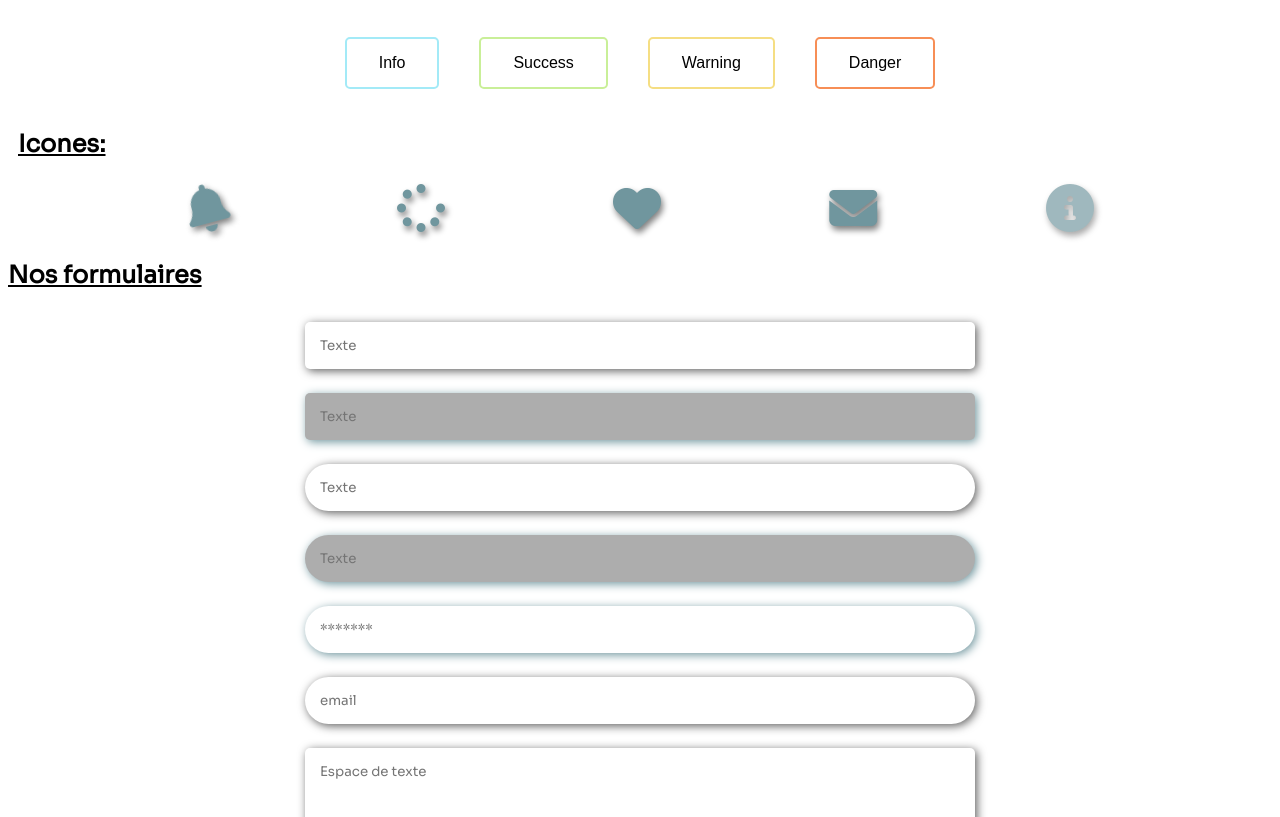
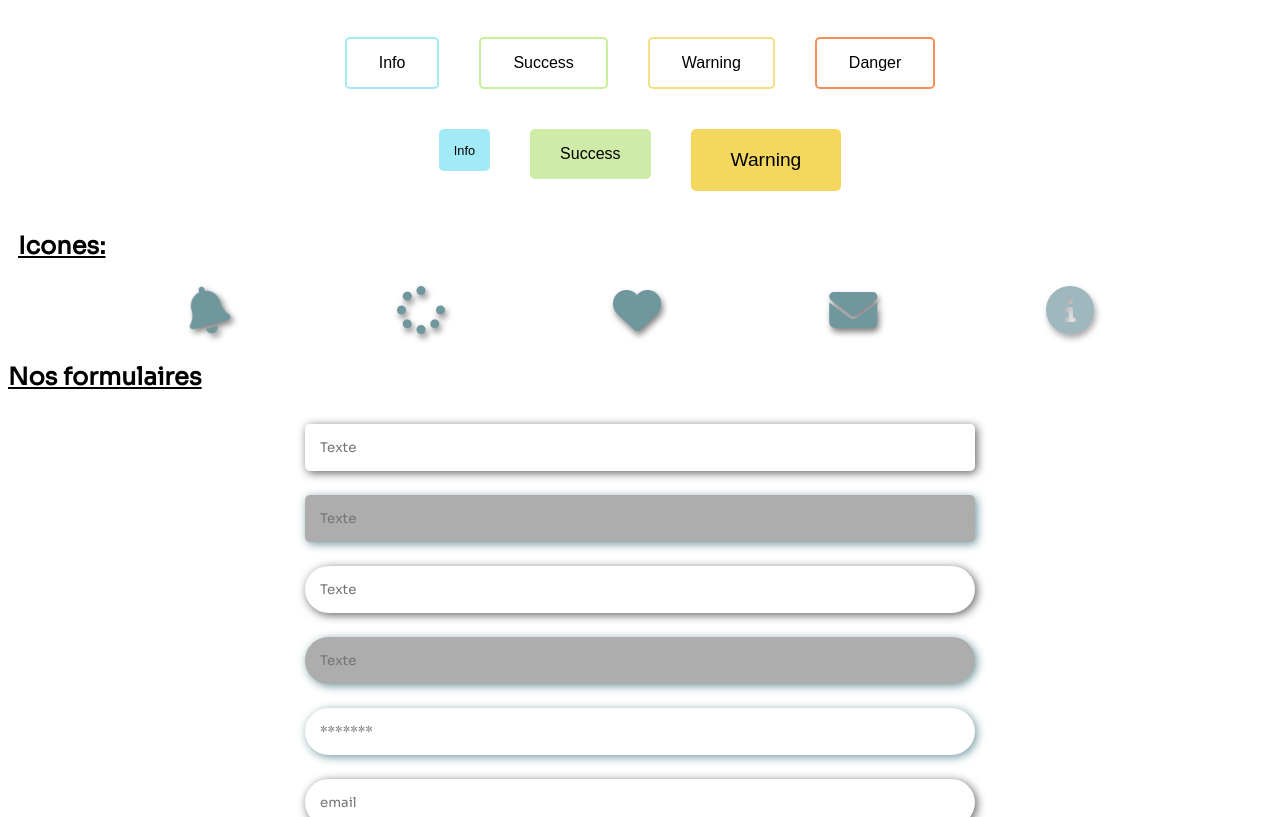
Before and after one commit to Chreees79/Kit_UI, a plain HTML site: page index.html in a window 1280 px wide. Shown: the part 1391-2208 px from the top of the page. Drawn offline with Linux system fonts and the light colour scheme.

Commit message:
add final buttons

```diff
--- a/index.html
+++ b/index.html
@@ -78,12 +78,16 @@
       <button class="btn warning" >Warning</button>
       <button class="btn danger">Danger</button>
     </div>
-  </div>
     <div class="btn_group">
       <button class="btn info_outline">Info</button>
       <button class="btn success_outline">Success</button>
       <button class="btn warning_outline" >Warning</button>
       <button class="btn danger_outline">Danger</button>
+    </div>
+    <div class="btn_group">
+      <button class="btn info btn_sm">Info</button>
+      <button class="btn success btn_md">Success</button>
+      <button class="btn warning btn_lg" >Warning</button>
     </div>
   </div>
 
--- a/style.css
+++ b/style.css
@@ -103,6 +103,19 @@ img {
   background-color: #5bd7ed;
 }
 
+.btn_sm {
+  padding: 10px 15px;
+  height: 42px;
+  font-size: 0.8em;
+}
+.btn_md {
+  padding: 10px 30px;
+  height: 50px;
+}
+.btn_lg {
+  padding: 20px 40px;
+  font-size: 1.2em;
+}
 /* -----  buttons outline  ----- */
 
 .warning_outline {
```
